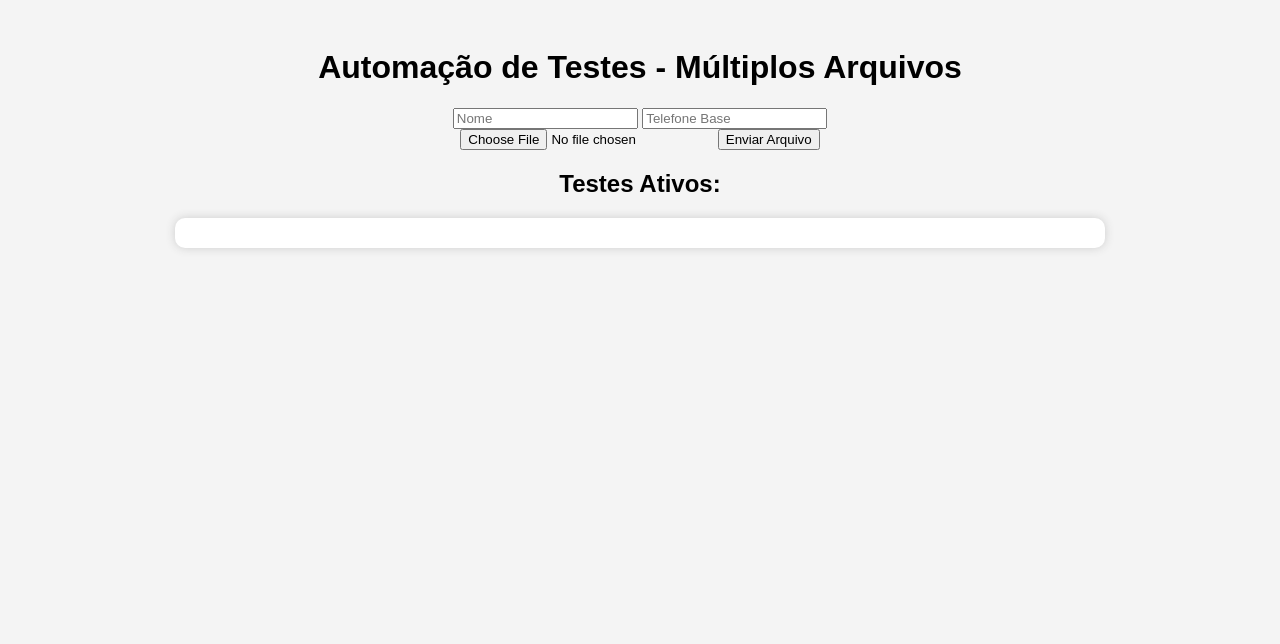
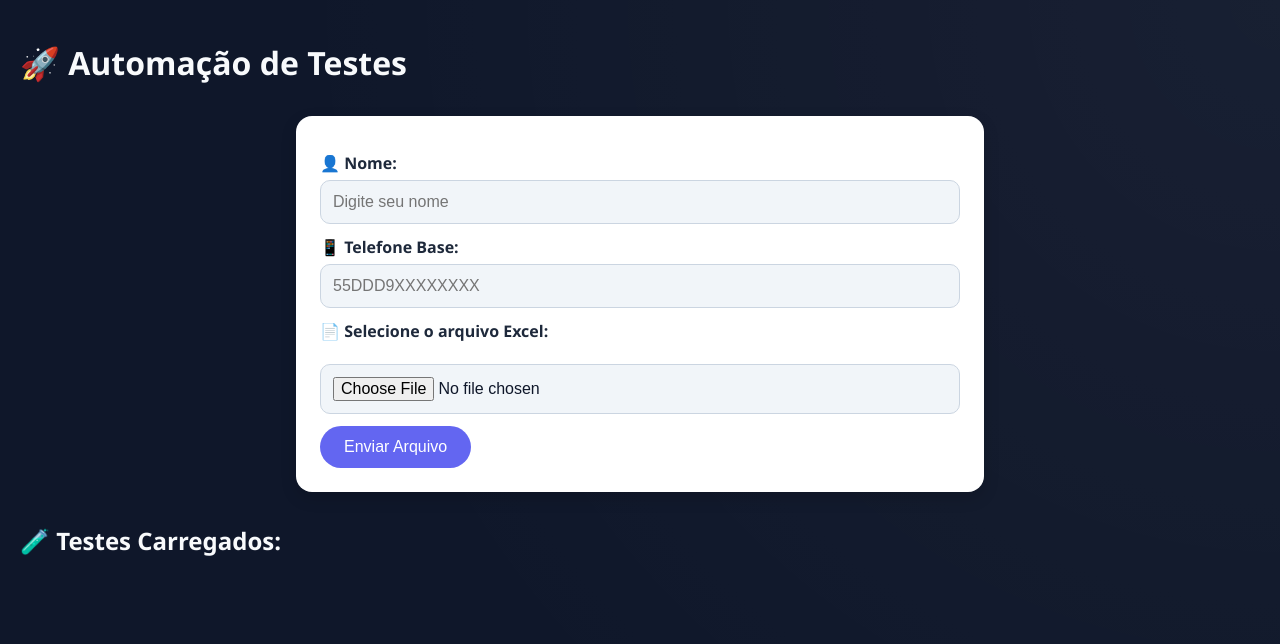
Before and after one commit to Matheus-Sueth/AutomacaoQA, a FastAPI app: template templates/whats_webhook.html in a window 1280 px wide. Shown: the top 644 px of the page. Run offline with FastAPI, Linux system fonts and the light colour scheme; the template is opened without the code that fills it, so the values that code supplies are empty; parts of the project's set-up code (start-up, migrations or seed data) failed here and were passed over; some libraries are stand-ins or nearby versions.

Commit message:
style: melhorando a usabilidade do arquivo.whats_webhook.html

```diff
--- a/static/js/script_webhook.js
+++ b/static/js/script_webhook.js
@@ -66,14 +66,14 @@ function conectarWebSocket(arquivo_id) {
         }
 
         // Definir o status correto para exibir no frontend
-        let mensagemStatus = "⌛"; // Status padrão (processando)
+        let mensagemStatus = "⌛ Aguardando"; // Status padrão (processando)
         let mensagemCor = "blue";
 
         if (data.status === "success") {
-            mensagemStatus = "✅";
+            mensagemStatus = "✅ Sucesso";
             mensagemCor = "green";
         } else if (data.status === "error") {
-            mensagemStatus = "❌";
+            mensagemStatus = "❌ Erro";
             mensagemCor = "red";
         }
 
@@ -122,7 +122,7 @@ function enviarArquivo() {
     telefoneBase = document.getElementById("telefone").value;
 
     if (!nome || !telefoneBase || isNaN(telefoneBase)) {
-        alert("Preencha Nome e Telefone corretamente.");
+        Swal.fire({ icon: "error", title: "Erro", text: "Preencha Nome e Telefone corretamente." });
         return;
     }
 
@@ -130,7 +130,7 @@ function enviarArquivo() {
     let file = fileInput.files[0];
 
     if (!file) {
-        alert("Selecione um arquivo antes de enviar.");
+        Swal.fire({ icon: "warning", title: "Aviso", text: "Selecione um arquivo antes de enviar." });
         return;
     }
 
@@ -139,12 +139,15 @@ function enviarArquivo() {
     formData.append("nome", nome);
     formData.append("telefone", telefoneBase);
 
+    Swal.fire({ title: "Enviando...", allowOutsideClick: false, didOpen: () => { Swal.showLoading(); } });
+
     fetch("/qa/enviar-multi-teste", {
         method: "POST",
         body: formData
     })
     .then(response => response.json())
     .then(data => {
+        Swal.close();
         console.log("📩 Resposta da API:", data);
 
         let testesContainer = document.getElementById("testesContainer");
@@ -168,10 +171,11 @@ function enviarArquivo() {
             conectarWebSocket(arquivo_id); // Abre WebSocket para esse teste
         }
 
-        alert("Testes iniciados! Aguarde as notificações.");
+        Swal.fire({ icon: "success", title: "Testes iniciados!", timer: 2000, showConfirmButton: false });
     })
     .catch(error => {
+        Swal.close();
         console.error("Erro ao iniciar testes:", error);
-        alert("Erro ao iniciar testes.");
+        Swal.fire({ icon: "error", title: "Erro", text: "Erro ao iniciar testes." });
     });
 }
--- a/templates/whats_webhook.html
+++ b/templates/whats_webhook.html
@@ -4,68 +4,26 @@
     <meta charset="UTF-8">
     <meta name="viewport" content="width=device-width, initial-scale=1.0">
     <title>Automação de Testes - Múltiplos Arquivos</title>
-    <script src="/static/js/script_webhook.js"></script>
-    <style>
-        body {
-            font-family: Arial, sans-serif;
-            text-align: center;
-            background-color: #f4f4f4;
-            padding: 20px;
-        }
-        .container {
-            max-width: 900px;
-            margin: auto;
-            text-align: left;
-            background: white;
-            padding: 15px;
-            border-radius: 10px;
-            box-shadow: 0px 0px 10px #ccc;
-        }
-        .teste-card {
-            border: 1px solid #ccc;
-            margin-top: 10px;
-            padding: 10px;
-            background: #fff;
-            border-radius: 8px;
-        }
-        .mensagens-container {
-            max-height: 250px;
-            overflow-y: auto;
-            border: 1px solid #ccc;
-            background: white;
-            border-radius: 10px;
-            padding: 10px;
-        }
-        .status {
-            font-size: 14px;
-            margin-left: 8px;
-        }
-        .status.enviado::after {
-            content: "✓";
-            color: blue;
-        }
-        .status.sucesso::after {
-            content: "✓✓";
-            color: green;
-        }
-        .status.erro::after {
-            content: "❌";
-            color: red;
-        }
-    </style>
+    <script src="/static/js/script_webhook_mod.js"></script>
+    <script src="https://cdn.jsdelivr.net/npm/sweetalert2@11"></script>
+    <link rel="stylesheet" href="/static/css/style_multi.css">
 </head>
 <body>
-    <h1>Automação de Testes - Múltiplos Arquivos</h1>
+    <h1>🚀 Automação de Testes</h1>
 
     <div class="input-container">
-        <input type="text" id="nome" placeholder="Nome">
-        <input type="text" id="telefone" placeholder="Telefone Base">
+        <label for="nome">👤 Nome:</label>
+        <input type="text" id="nome" placeholder="Digite seu nome" required>
+        <label for="telefone">📱 Telefone Base:</label>
+        <input type="text" id="telefone" placeholder="55DDD9XXXXXXXX" required>
+        <label for="arquivoExcel">📄 Selecione o arquivo Excel:</label>
+        <input type="file" id="arquivoExcel" accept=".xlsx">
+            <button onclick="enviarArquivo()" class="botao-enviar">Enviar Arquivo</button>
     </div>
 
-    <input type="file" id="arquivoExcel" accept=".xlsx">
-    <button onclick="enviarArquivo()">Enviar Arquivo</button>
 
-    <h2>Testes Ativos:</h2>
+
+    <h2>🧪 Testes Carregados:</h2>
     <div id="testesContainer" class="container"></div>
 </body>
 </html>
```
